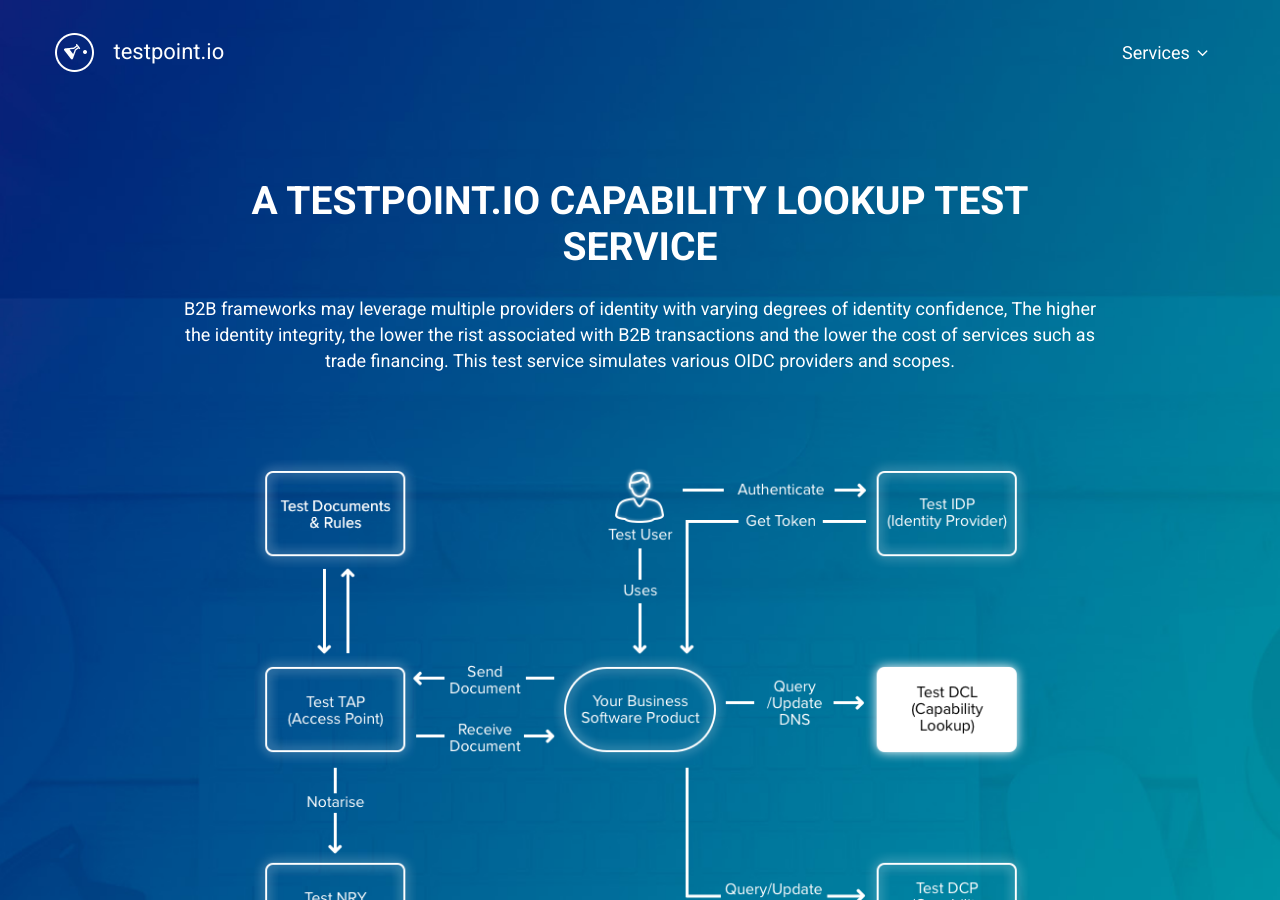
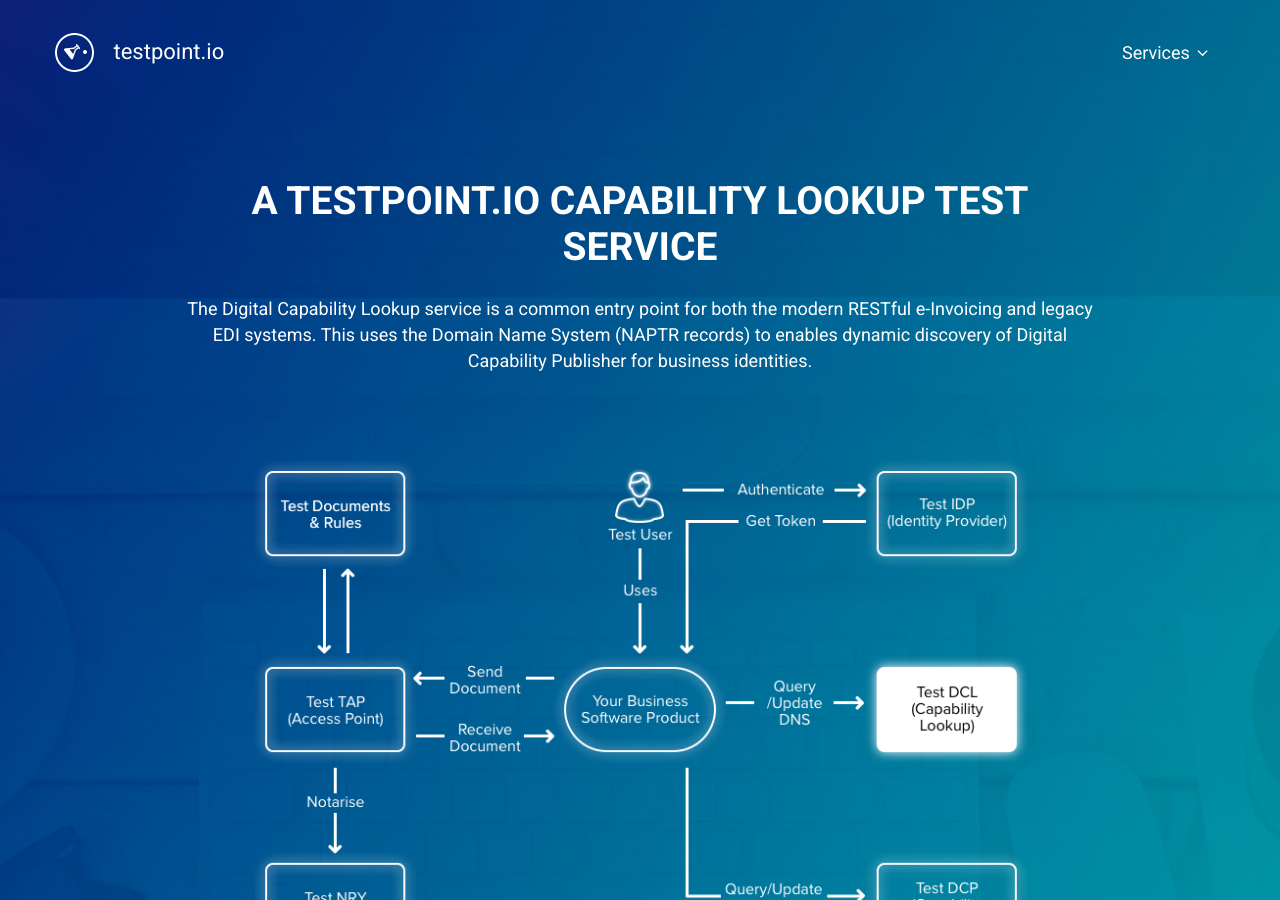
Before and after one commit to test-point/test-point.github.io, a Jekyll site: the page built from pages/dcl.md, in a window 1280 px wide and 900 px high. Built offline with Jekyll 4.4.1, drawn with Linux system fonts in a browser that asks for light colours.

Commit message:
fix description in dcl

```diff
--- a/pages/dcl.md
+++ b/pages/dcl.md
@@ -2,7 +2,7 @@
 layout: page
 title: A Testpoint.io capability lookup test service
 classWrapper: dcl
-description: B2B frameworks may leverage multiple providers of identity with varying degrees of identity confidence, The higher the identity integrity, the lower the rist associated with B2B transactions and the lower the cost of services such as trade financing. This test service simulates various OIDC providers and scopes.
+description: The Digital Capability Lookup service is a common entry point for both the modern RESTful e-Invoicing and legacy EDI systems. This uses the Domain Name System (NAPTR records) to enables dynamic discovery of Digital Capability Publisher for business identities.
 pageName: dcl
 diagram: /images/diagrams/test-dcl.png
 diagramMobile: /images/diagrams/test-dcl-mobile.png
```
